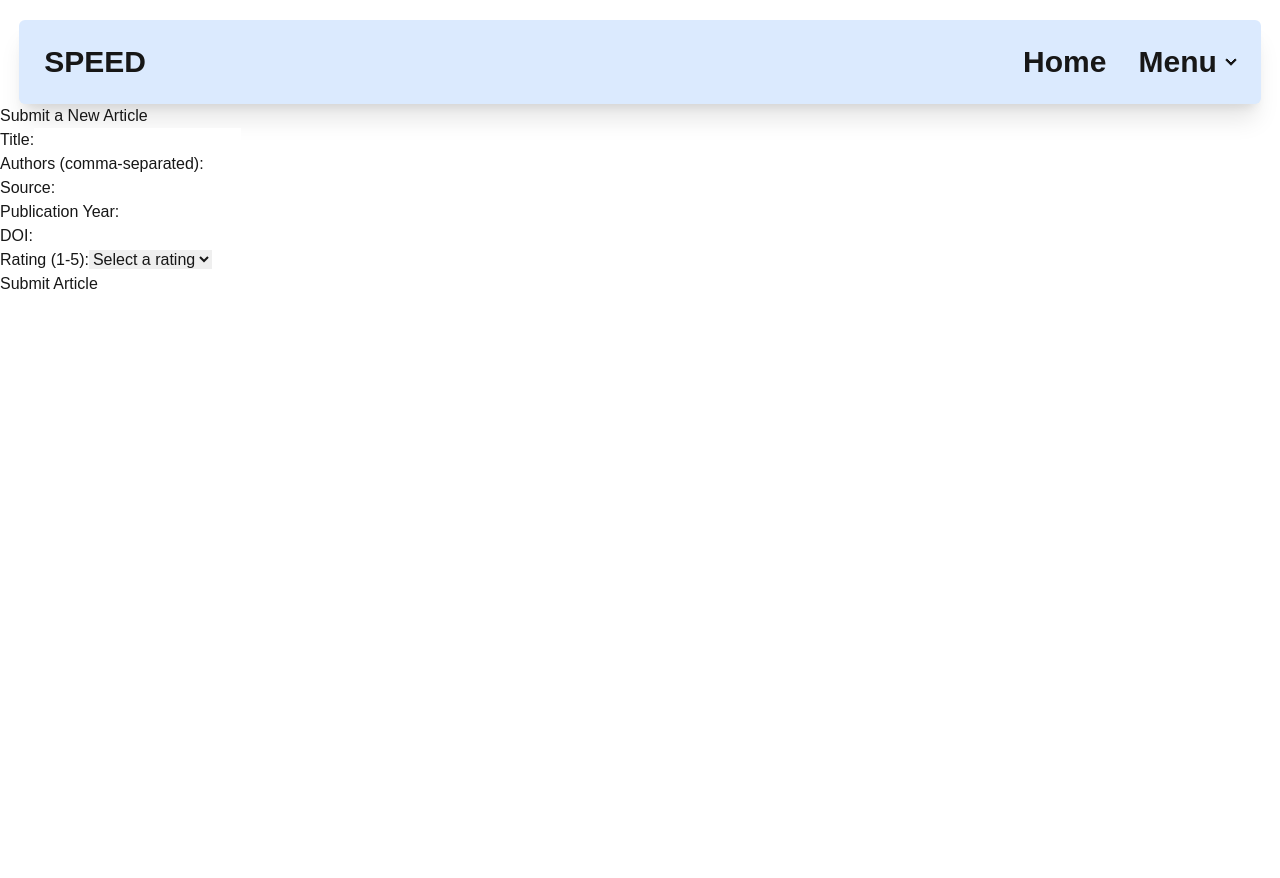
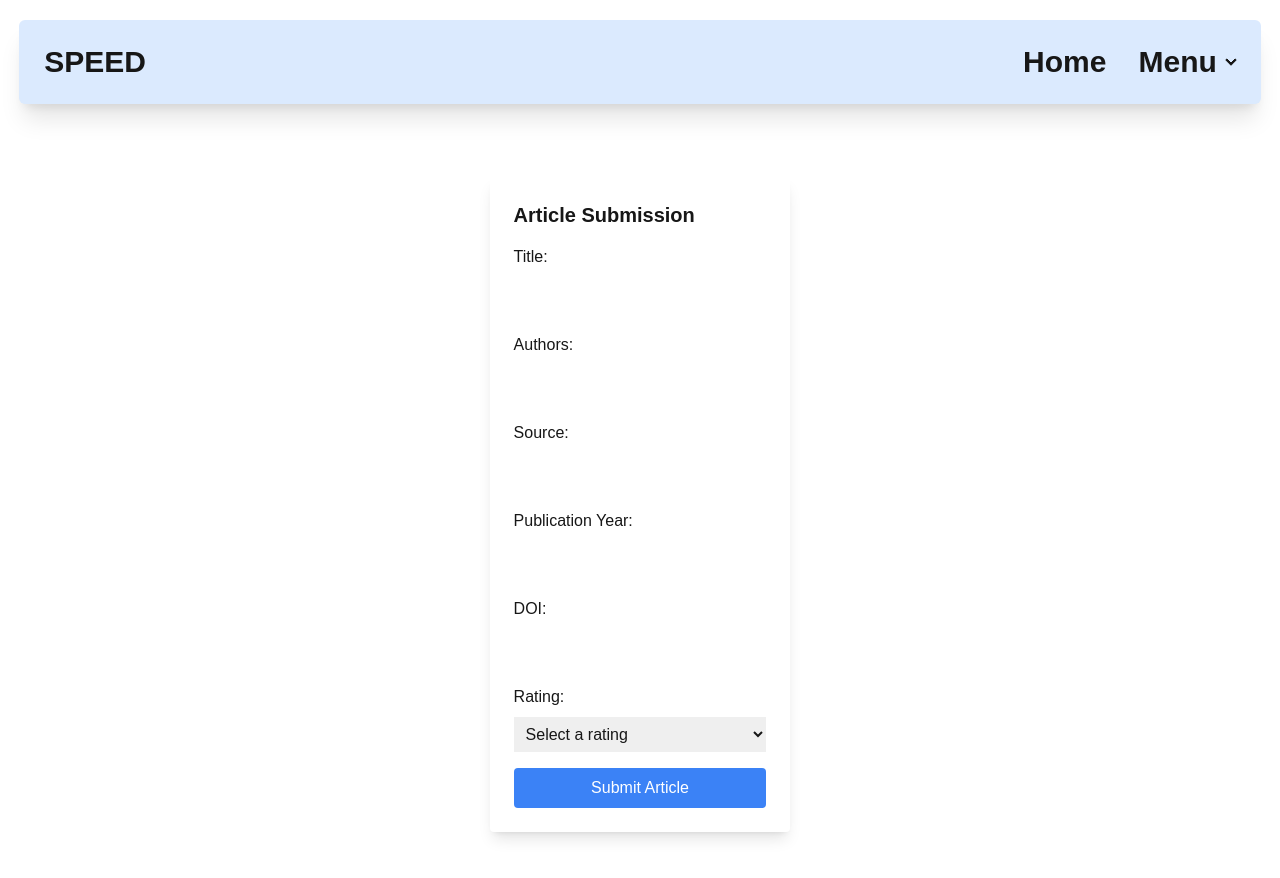
Before and after one commit to bbag199/CISE_W202_04, a Next.js app in the folder frontend/: page /pages/submit in a window 1280 px wide. Shown: the top 878 px of the page. Before the commit the page ends 800 px from the top, so only its background shows below. Built offline with nearby package versions, Linux system fonts and the light colour scheme.

Commit message:
Applied Tailwind CSS to submission form
Tailwind CSS applied to submission form page to centre text boxs and titles (more CSS to be added)

```diff
--- a/frontend/src/app/pages/submit/page.tsx
+++ b/frontend/src/app/pages/submit/page.tsx
@@ -33,7 +33,7 @@ const SubmitArticlePage = () => {
   const onSubmit = async (event: FormEvent<HTMLFormElement>) => {
     event.preventDefault();
 
-    // Convert authors from string to array
+
     const authorsArray = article.authors.split(',').map((author) => author.trim());
 
     const articleToSubmit = {
@@ -53,8 +53,8 @@ const SubmitArticlePage = () => {
 
       if (response.ok) {
         console.log('Article submitted successfully');
-        setArticle(DefaultEmptyArticle); // Reset form
-        router.push('/'); // Navigate to homepage or another page after submission
+        setArticle(DefaultEmptyArticle);
+        router.push('/');
       } else {
         console.error('Failed to submit article');
       }
@@ -64,90 +64,39 @@ const SubmitArticlePage = () => {
   };
 
   return (
-    <div>
-      <h1>Submit a New Article</h1>
-      <form onSubmit={onSubmit}>
-        <div>
-          <label htmlFor="title">Title:</label>
-          <input
-            type="text"
-            id="title"
-            name="title"
-            value={article.title}
-            onChange={onChange}
-            required
-          />
-        </div>
+    <div className="flex justify-center items-center h-screen">
+      <form onSubmit={onSubmit} className="bg-white p-6 rounded shadow-lg">
+        <h1 className="text-xl font-bold mb-4">Article Submission</h1>
 
-        <div>
-          <label htmlFor="authors">Authors (comma-separated):</label>
-          <input
-            type="text"
-            id="authors"
-            name="authors"
-            value={article.authors}
-            onChange={onChange}
-            required
-          />
-        </div>
+        <label htmlFor="title" className="block mb-2">Title:</label>
+        <input type="text" id="title" name="title" value={article.title} onChange={onChange} required className="mb-4 p-2 w-full"/>
 
-        <div>
-          <label htmlFor="source">Source:</label>
-          <input
-            type="text"
-            id="source"
-            name="source"
-            value={article.source}
-            onChange={onChange}
-            required
-          />
-        </div>
 
-        <div>
-          <label htmlFor="publicationYear">Publication Year:</label>
-          <input
-            type="text"
-            id="publicationYear"
-            name="publicationYear"
-            value={article.publicationYear}
-            onChange={onChange}
-            required
-          />
-        </div>
+        <label htmlFor="authors" className="block mb-2">Authors:</label>
+        <input type="text" id="authors" name="authors" value={article.authors} onChange={onChange} required className="mb-4 p-2 w-full"/>
 
-        <div>
-          <label htmlFor="doi">DOI:</label>
-          <input
-            type="text"
-            id="doi"
-            name="doi"
-            value={article.doi}
-            onChange={onChange}
-            required
-          />
-        </div>
 
-        <div>
-          <label htmlFor="rating">Rating (1-5):</label>
-          <select
-            id="rating"
-            name="rating"
-            value={article.rating}
-            onChange={onChange}
-            required
-          >
-            <option value="0" disabled>
-              Select a rating
-            </option>
+
+        <label htmlFor="source" className="block mb-2">Source:</label>
+        <input type="text" id="source" name="source" value={article.source} onChange={onChange} required className="mb-4 p-2 w-full"/>
+
+        <label htmlFor="publicationYear" className="block mb-2">Publication Year:</label>
+        <input type="text" id="publicationYear" name="publicationYear" value={article.publicationYear} onChange={onChange} required className="mb-4 p-2 w-full"/>
+
+        <label htmlFor="doi" className="block mb-2">DOI:</label>
+        <input type="text" id="doi" name="doi" value={article.doi} onChange={onChange} required className="mb-4 p-2 w-full"/>
+
+        <label htmlFor="rating" className="block mb-2">Rating:</label>
+        <select id="rating" name="rating" value={article.rating} onChange={onChange} required className="mb-4 p-2 w-full">
+          <option value="0" disabled>Select a rating</option>
           <option value="1">1</option>
           <option value="2">2</option>
           <option value="3">3</option>
           <option value="4">4</option>
           <option value="5">5</option>
         </select>
-        </div>
 
-        <button type="submit">Submit Article</button>
+        <button type="submit" className="w-full bg-blue-500 text-white p-2 rounded">Submit Article</button>
       </form>
     </div>
   );
```
Lines whose indentation alone changed are shown as unchanged.
